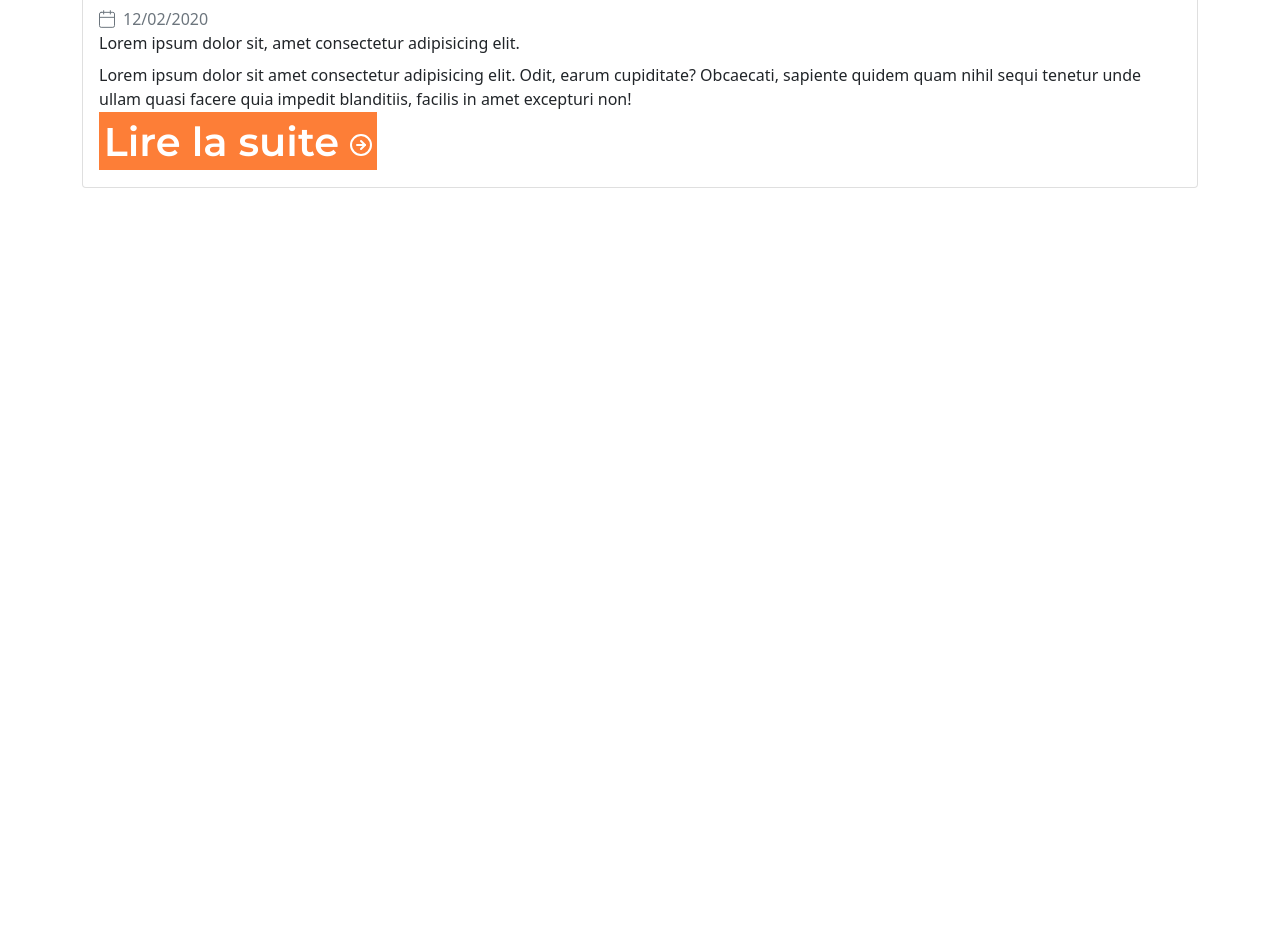
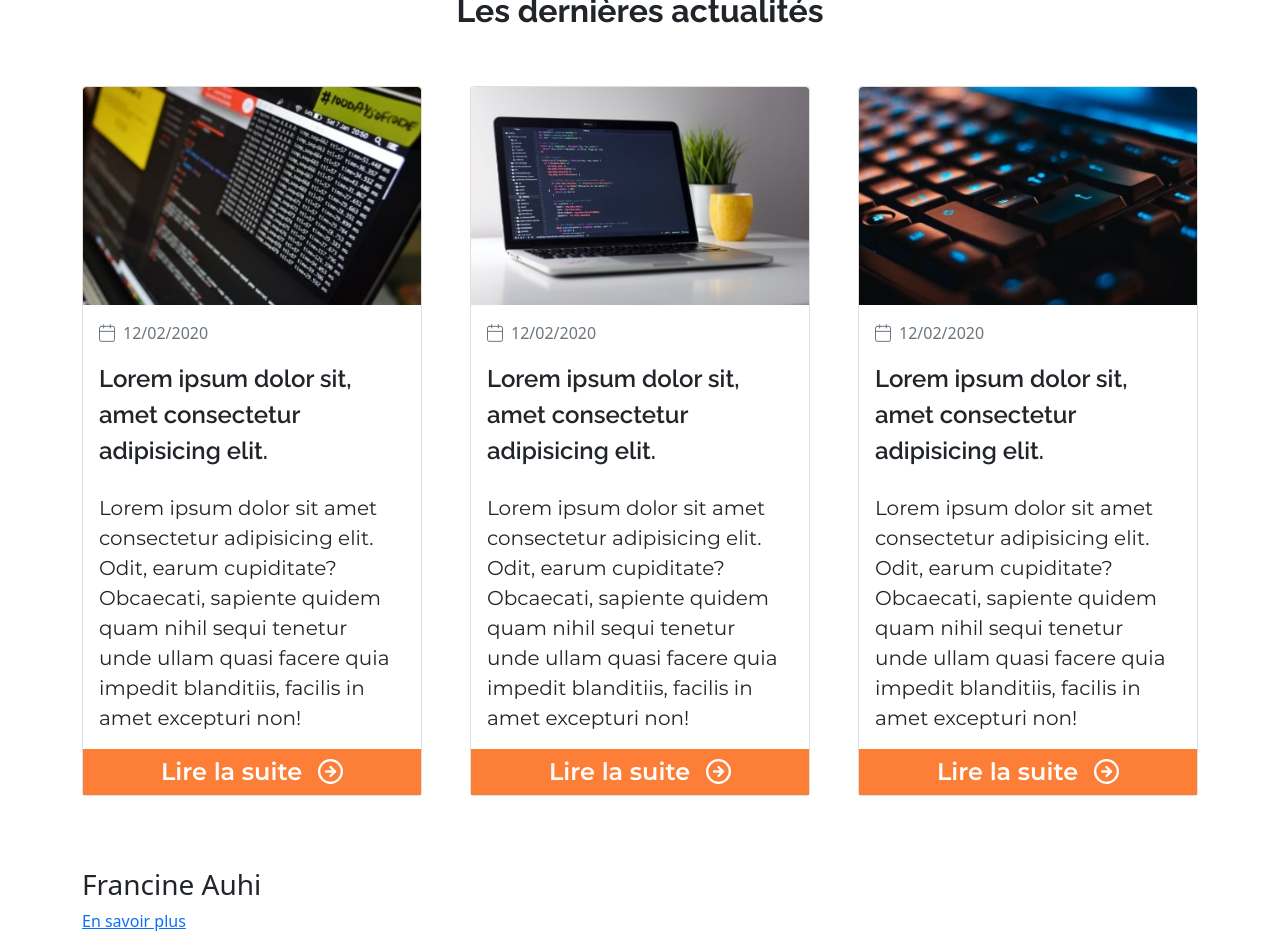
Before and after one commit to AjuroTakahashi/ecf-html-css, a plain HTML site: page index.html in a window 1280 px wide. Shown: the part 754-1687 px from the top of the page. Before the commit the page ends 942 px from the top, so only its background shows below. Drawn offline with Linux system fonts and the light colour scheme.

Commit message:
last save of the day

```diff
--- a/css/style.css
+++ b/css/style.css
@@ -85,6 +85,12 @@ h1 {
     }
 }
 
+h2 {
+    font-family: 'Raleway';
+    font-weight: 700;
+    font-style: 3rem;
+}
+
 /* Navbar */
 
 nav {
@@ -163,6 +169,47 @@ nav {
 
 /* News */
 
+.card-col {
+    max-width: 70%;
+}
+
 .card-date {
     display: flex;
 }
+
+.card-title {
+    font-family: 'Raleway';
+    font-weight: 600;
+    font-size: 1.2rem;
+}
+
+@media screen and (min-width:576px) {
+    .card-title {
+        font-size: 1.5rem;
+    }
+}
+
+.card-text {
+    font-family: 'Montserrat';
+    font-weight: 500;
+    font-size: 1.25rem;
+    display: none;
+}
+
+@media screen and (min-width:576px) {
+    .card-text {
+        display:block;
+    }
+}
+
+.card-link {
+    font-family: 'Montserrat';
+    font-weight: 600;
+    font-size: 1rem;
+}
+
+@media screen and (min-width:576px) {
+    .card-link {
+        font-size: 1.5rem;
+    }
+}
--- a/index.html
+++ b/index.html
@@ -47,27 +47,91 @@
         </div>
     </section>
     <section class="news">
-        <div class="container">
-            <h2>Les dernières actualités</h2>
-            <div class="news-grid">
+        <div class="container py-5">
+            <h2 class="text-center pb-5">Les dernières actualités</h2>
+            <div class="row row-cols-1 row-cols-lg-3 g-5 justify-content-center">
+                <div class="card-col">
                     <div class="card">
-                    <img src="" class="card-img-top" alt="">
+                        <img src="/img/card-1.jpg" srcset="/img/card-1@x2.jpg x2" class="card-img-top" alt="">
                         <div class="card-body">
                             <div class="card-date text-muted">
                                 <img src="./img/date-icon.svg" alt="" aria-hidden="true">
                                 <span class="ps-2">12/02/2020</span>
                             </div>
-                        <div class="card-title">
+                            <div class="card-title py-3">
                                 Lorem ipsum dolor sit, amet consectetur adipisicing elit.
                             </div>
                             <div class="card-text">
                                 Lorem ipsum dolor sit amet consectetur adipisicing elit. Odit, earum cupiditate? Obcaecati, sapiente quidem quam nihil sequi tenetur unde ullam quasi facere quia impedit blanditiis, facilis in amet excepturi non!
                             </div>
-                        <a href="#" class="btn-main text-decoration-none">
-                            Lire la suite
-                            <img src="./img/arrow-right.svg" alt="" aria-hidden="true">
+                        </div>
+                        <a href="#" class="btn-main d-flex justify-content-center align-items-center text-decoration-none">
+                            <span class="card-link text-nowrap pe-3">Lire la suite</span>
+                            <svg xmlns="http://www.w3.org/2000/svg" width="25" height="25" viewBox="0 0 22 22"><defs><style>.a{fill:none;stroke:#fff;stroke-linecap:round;stroke-linejoin:round;stroke-width:2px;}</style></defs><g transform="translate(1 1)">
+                                <path class="a" d="M22,12A10,10,0,1,1,12,2,10,10,0,0,1,22,12Z" transform="translate(-2 -2)"/>
+                                <path class="a" d="M12,16l4-4L12,8" transform="translate(-2 -2)"/><path class="a" d="M8,12h8" transform="translate(-2 -2)"/></g>
+                            </svg>
                         </a>
                     </div>
+                </div>
+                <div class="card-col">
+                    <div class="card">
+                        <img src="/img/card-2.jpg" srcset="/img/card-2@x2.jpg x2" class="card-img-top" alt="">
+                        <div class="card-body">
+                            <div class="card-date text-muted">
+                                <img src="./img/date-icon.svg" alt="" aria-hidden="true">
+                                <span class="ps-2">12/02/2020</span>
+                            </div>
+                            <div class="card-title py-3">
+                                Lorem ipsum dolor sit, amet consectetur adipisicing elit.
+                            </div>
+                            <div class="card-text">
+                                Lorem ipsum dolor sit amet consectetur adipisicing elit. Odit, earum cupiditate? Obcaecati, sapiente quidem quam nihil sequi tenetur unde ullam quasi facere quia impedit blanditiis, facilis in amet excepturi non!
+                            </div>
+                        </div>
+                        <a href="#" class="btn-main d-flex justify-content-center align-items-center text-decoration-none">
+                            <span class="card-link text-nowrap pe-3">Lire la suite</span>
+                            <svg xmlns="http://www.w3.org/2000/svg" width="25" height="25" viewBox="0 0 22 22"><defs><style>.a{fill:none;stroke:#fff;stroke-linecap:round;stroke-linejoin:round;stroke-width:2px;}</style></defs><g transform="translate(1 1)">
+                                <path class="a" d="M22,12A10,10,0,1,1,12,2,10,10,0,0,1,22,12Z" transform="translate(-2 -2)"/>
+                                <path class="a" d="M12,16l4-4L12,8" transform="translate(-2 -2)"/><path class="a" d="M8,12h8" transform="translate(-2 -2)"/></g>
+                            </svg>
+                        </a>
+                    </div>
+                </div>
+                <div class="card-col">
+                    <div class="card">
+                        <img src="/img/card-3.jpg" srcset="/img/card-3@x2.jpg x2" class="card-img-top" alt="">
+                        <div class="card-body">
+                            <div class="card-date text-muted">
+                                <img src="./img/date-icon.svg" alt="" aria-hidden="true">
+                                <span class="ps-2">12/02/2020</span>
+                            </div>
+                            <div class="card-title py-3">
+                                Lorem ipsum dolor sit, amet consectetur adipisicing elit.
+                            </div>
+                            <div class="card-text">
+                                Lorem ipsum dolor sit amet consectetur adipisicing elit. Odit, earum cupiditate? Obcaecati, sapiente quidem quam nihil sequi tenetur unde ullam quasi facere quia impedit blanditiis, facilis in amet excepturi non!
+                            </div>
+                        </div>
+                        <a href="#" class="btn-main d-flex justify-content-center align-items-center text-decoration-none">
+                            <span class="card-link text-nowrap pe-3">Lire la suite</span>
+                            <svg xmlns="http://www.w3.org/2000/svg" width="25" height="25" viewBox="0 0 22 22"><defs><style>.a{fill:none;stroke:#fff;stroke-linecap:round;stroke-linejoin:round;stroke-width:2px;}</style></defs><g transform="translate(1 1)">
+                                <path class="a" d="M22,12A10,10,0,1,1,12,2,10,10,0,0,1,22,12Z" transform="translate(-2 -2)"/>
+                                <path class="a" d="M12,16l4-4L12,8" transform="translate(-2 -2)"/><path class="a" d="M8,12h8" transform="translate(-2 -2)"/></g>
+                            </svg>
+                        </a>
+                    </div>
+                </div>
+            </div>
+        </div>
+    </section>
+    <section class="students">
+        <div class="container">
+            <div class="grid">
+                <div class="card-student">
+                    <img src="" alt="" class="card-student-img">
+                    <h3>Francine Auhi</h3>
+                    <a href="">En savoir plus</a>
                 </div>
             </div>
         </div>
```
Also changed, not shown: img/card-1.jpg (added), img/card-1@x2.jpg (added), img/card-2.jpg (added), img/card-2@2x.jpg (added), img/card-3.jpg (added), img/card-3@2x.jpg (added). Lines whose indentation alone changed are shown as unchanged.
